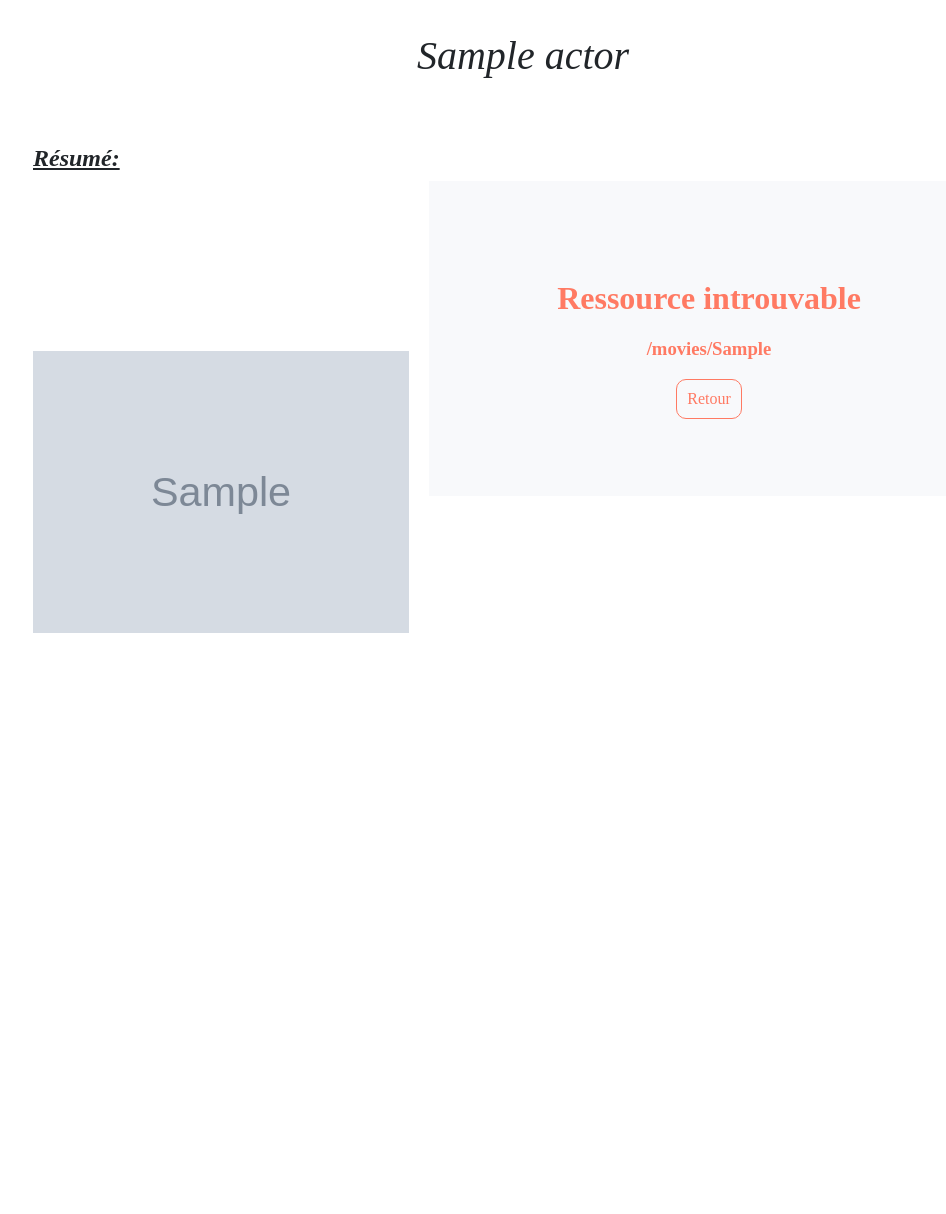
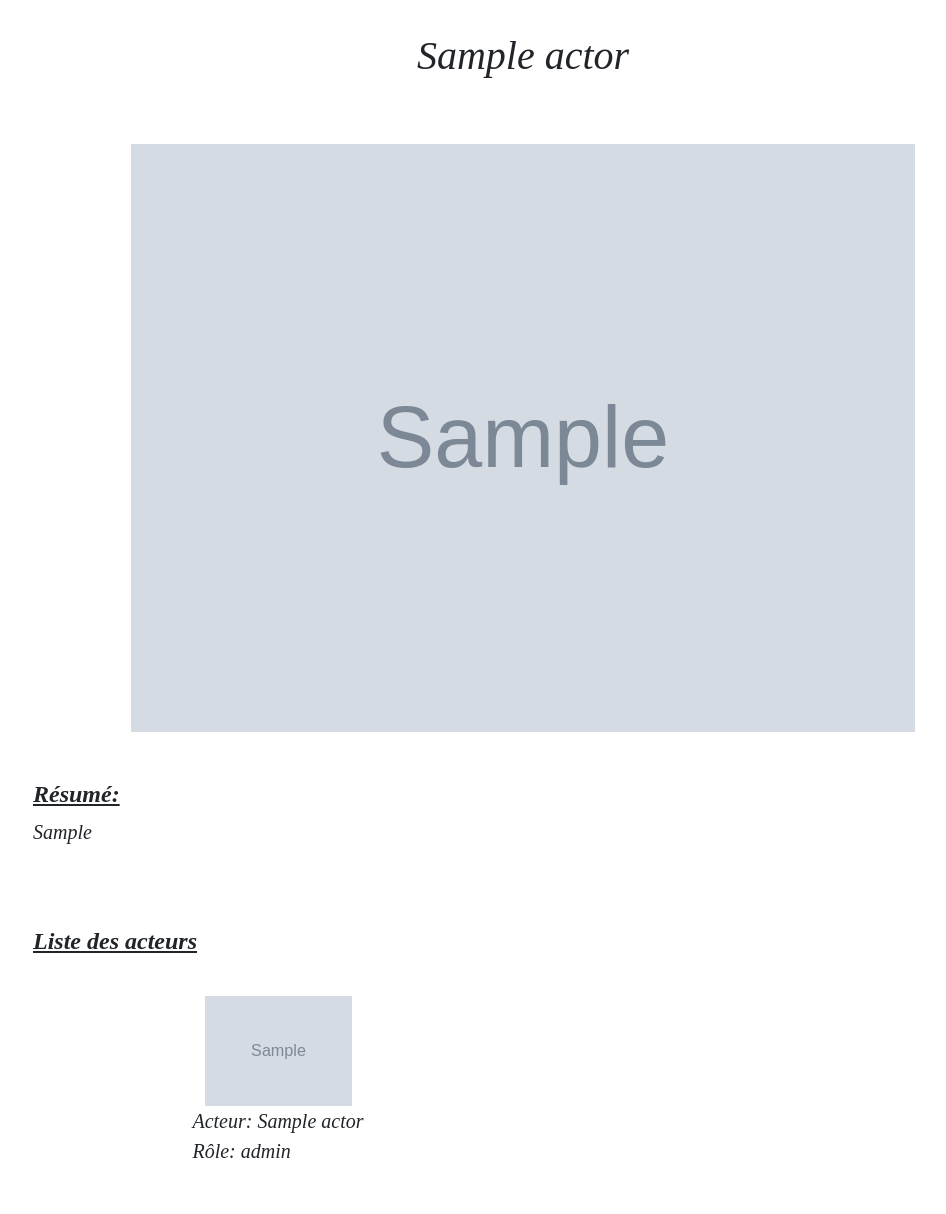
Before and after one commit to Hakitsu/ecv-phpmovie, a PHP site: page /ecv-phpmovie/movies/movie?id=1 in a window 1280 px wide. Shown: the part 80-1294 px from the top of the page, without its empty margins (117-1063 px from the left). Before the commit the page ends 713 px from the top, so only its background shows below. Run offline with PHP 8.4, Linux system fonts and the light colour scheme; tables that the repository leaves empty or names only in its code hold one stand-in row (values such as "Sample post"); grey boxes marked "Sample" are stand-in pictures; some web fonts are replaced.

Commit message:
add picture in movie, movies and actors page

```diff
--- a/models/MoviesModel.php
+++ b/models/MoviesModel.php
@@ -12,7 +12,7 @@
 
 
     function getAllMovies(){
-        $stmt = $this->getPdo()->prepare("SELECT id, name, date, synospsis FROM movies");
+        $stmt = $this->getPdo()->prepare("SELECT id, name, date, synospsis, picture_movie FROM movies");
         $stmt->execute();
         return $stmt->fetchAll(\PDO::FETCH_OBJ);
     }
--- /dev/null
+++ b/public/style/actors.css
@@ -0,0 +1,32 @@
+@media (min-width: 760px) {
+
+   .actor_in_list {
+    min-width: 30rem;
+    display: flex;
+    flex-direction: column;
+    align-items: center;
+    flex-wrap: wrap;
+   }
+
+   .actor_picture{
+        width: 20rem;
+        margin-top: 3rem;
+   }
+
+   .actor_picture_first{
+         width: 20rem;
+    }
+
+}
+
+@media (max-width: 760px) {
+
+
+}
+
+
+h3 {
+    font-size: 24px;
+    font-weight: bold;
+    text-decoration: underline;
+}
--- /dev/null
+++ b/public/style/movie.css
@@ -0,0 +1,57 @@
+@media (min-width: 760px) {
+
+    .banner {
+        width: 80%;
+        margin: auto;
+        display: flex;
+        padding-bottom: 3rem;
+    }
+
+    .actor_picture_movie {
+        width: 30%;
+
+    }
+
+    .actor{
+        min-width: 30rem;
+        display: flex;
+        flex-direction: column;
+        align-items: center;
+        flex-wrap: wrap;
+        padding-top: 2rem;
+        padding-bottom: 2rem;
+    }
+
+    .actors {
+        padding-top: 4rem;
+    }
+
+    .container_actors {
+        display: grid;
+        grid-template-columns: repeat(auto-fill,minmax(30rem, 1fr));
+
+    }
+
+
+}
+
+@media (max-width: 760px) {
+
+    .banner {
+        width: 80%;
+        margin: auto;
+        display: flex;
+        padding-bottom: 3rem;
+    }
+
+    .actor_picture_movie {
+        width: 30%
+    }
+}
+
+
+h3 {
+    font-size: 24px;
+    font-weight: bold;
+    text-decoration: underline;
+}
--- a/public/style/movies.css
+++ b/public/style/movies.css
@@ -1,6 +1,6 @@
 @media (min-width: 760px) {
     .imgMovies{
-        max-width: 100%;
+        max-width: 15rem;
         height: auto;
         padding-right: 2rem;
 
@@ -18,6 +18,13 @@
 
     .generalInformations {
         width: 90%;
+    }
+
+    .banner {
+        width: 80%;
+       margin: auto;
+       display: flex;
+       padding-bottom: 3rem;
     }
 }
 
@@ -40,9 +47,12 @@
         height: auto;
 
     }
-
     .containerImageMobile {
         padding: 1rem 1rem;
+    }
+
+    .banner {
+        width: 100%;
     }
 }
 
--- a/views/common/header.php
+++ b/views/common/header.php
@@ -15,6 +15,10 @@
     <link rel="stylesheet" href="../public/style/main.css">
     <link rel="stylesheet" href="../public/style/home.css">
     <link rel="stylesheet" href="../public/style/movies.css">
+    <link rel="stylesheet" href="../public/style/movie.css">
+    <link rel="stylesheet" href="./public/style/movie.css">
+    <link rel="stylesheet" href="../public/style/actors.css">
+    <link rel="stylesheet" href="./public/style/actors.css">
 
 
 </head>
--- a/views/global/movie.php
+++ b/views/global/movie.php
@@ -4,31 +4,38 @@
         <?= $movie[0]->name ?>
     </h1>
 
+    <img  class="banner" src="<?= '../'.$movie[0]->picture_banner ?>" >
+    <!-- <?php echo '<iframe class="bo" width="560" height="315" src="' . $movie[0]->trailer . '" frameborder="0" allowfullscreen></iframe>';
+    ?> -->
     <h3>Résumé: </h3>
-    <!-- <p>
+    <p>
         <?= $movie[0]->story ?>
-    </p> -->
+    </p>
 
 
 
-    <img  class="landscape" src="<?= $movie[0]->picture_banner ?>" >
+    <div class="actors">
 
-    <?php echo '<iframe width="560" height="315" src="' . $movie[0]->trailer . '" frameborder="0" allowfullscreen></iframe>';
-    ?>
+    <h3>Liste des acteurs </h3>
 
-    <?php
-        foreach ($movie as $m) {
-    ?>
+    <div class="container_actors" >
+        <?php
+            foreach ($movie as $m) {
+        ?>
+            <div class="actor">
+                <img  class="actor_picture_movie" src="<?= '../'.$m->actors_picture ?>" >
+                <p>Acteur:  <?= $m->actors_name ?> </br> Rôle: <?= $m->actors_role ?> </p>
+
+            </div>
+        <?php } ?>
+    </div>
+</div>
 
 
 
 
-    <!-- <?php var_dump($m) ?> -->
 
 
-    <?php
-        }
-    ?>
 
 
 
--- a/views/global/movies.php
+++ b/views/global/movies.php
@@ -4,20 +4,20 @@
 
     <?php
         foreach ($movies as $movie) {
+
     ?>
 
     <a href="./movies/movie?id=<?= $movie->id ?>" >
-
         <div class="containerMovie">
             <div class="containerImageDesktop">
-                <img class="imgMovies" src="public/assets/landscape2.jpg" >
+                <img class="imgMovies" src="<?='./'.$movie->picture_movie ?>" >
             </div>
             <div class="generalInformations">
                 <h3 class="title">
                     <?= $movie->name ?>
                 </h3>
                 <div class="containerImageMobile">
-                    <img class="imgMovies" src="public/assets/landscape2.jpg" >
+                    <img class="imgMovies" src="<?='./'.$movie->picture_movie ?>" >
                 </div>
                 <span>
                     date de sortie : <?= $movie->date ?>
```
Also changed, not shown: views/global/actors.php (+11 -9 lines), public/assets/img/actor/BradDourif.jpg (added), public/assets/img/actor/DavidWenham.jpg (added), public/assets/img/actor/ElijahWood.jpg (added), public/assets/img/actor/IanHolm.jpg (added), public/assets/img/actor/IanMcKellen.jpg (added), public/assets/img/actor/JohnNoble.jpg (added), public/assets/img/actor/JohnRhysDavies.jpg (added), public/assets/img/actor/MirandaOtto.jpg (added), public/assets/img/actor/OrlandoBloom.jpg (added), public/assets/img/actor/ViggoMortensen.jpg (added).
